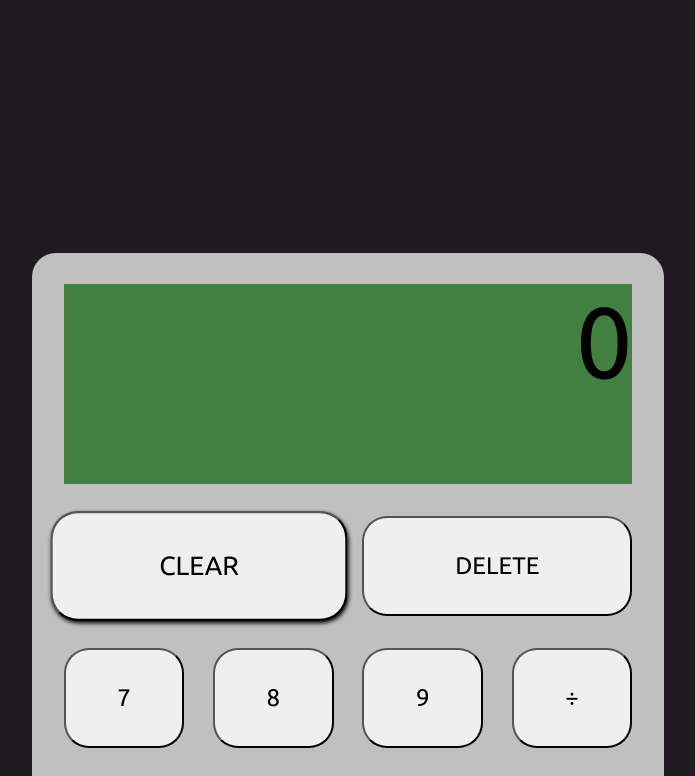
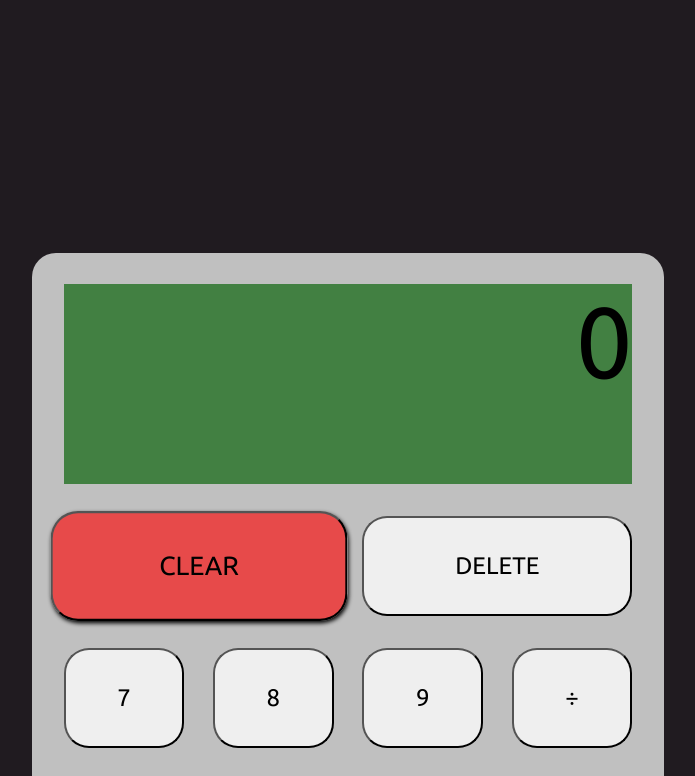
Before and after one commit to asantesylvesterkwame/Calculator, a plain HTML site: page index.html in a window 1280 px wide. In both pictures the pointer is over the button "CLEAR". Shown: the top 776 px of the page, without its empty margins (292-987 px from the left). Drawn offline with Linux system fonts and the light colour scheme.

Commit message:
appled hover effect on clear button

```diff
--- a/style.css
+++ b/style.css
@@ -107,3 +107,9 @@ body{
     font-size: 24px;
     border-radius: 25px;
 }
+#clear:hover{
+    background-color: rgba(255, 0, 0, 0.616);
+}
+#delete:hover{
+
+}
```
